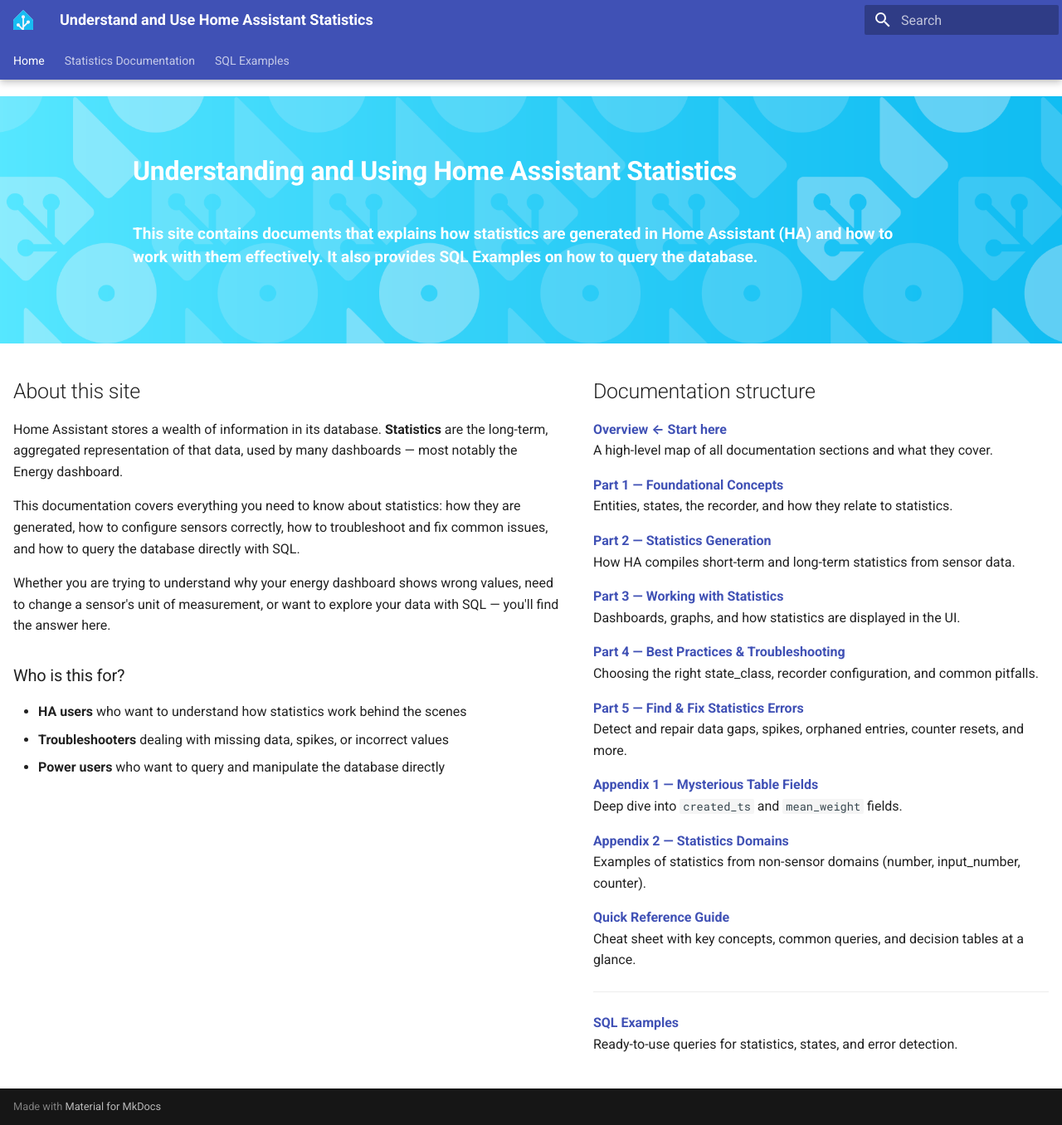
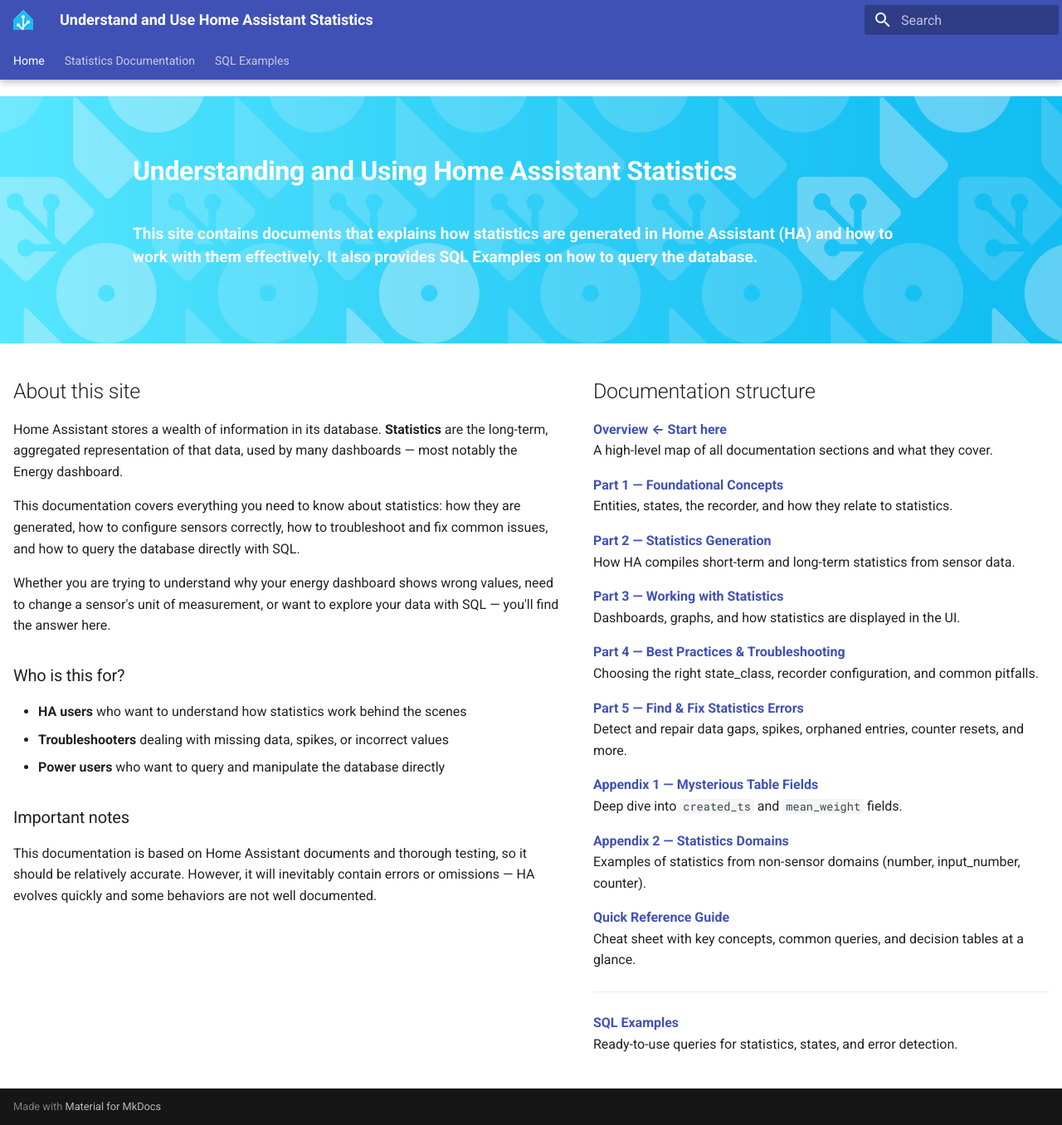
Before and after one commit to DrCoolzic/ha-statistics-doc, an MkDocs documentation site: the page built from docs/index.md, in a window 1280 px wide and 1356 px high. Shown: the whole window at 83% size. Built offline with MkDocs 1.6.1 and Material for MkDocs 9.7.7, drawn with Linux system fonts in a browser that asks for light colours.

Commit message:
Warning about doc

```diff
--- a/docs/index.md
+++ b/docs/index.md
@@ -32,6 +32,8 @@ hide:
       <li><strong>Troubleshooters</strong> dealing with missing data, spikes, or incorrect values</li>
       <li><strong>Power users</strong> who want to query and manipulate the database directly</li>
     </ul>
+    <h3>Important notes</h3>
+    <p>This documentation is based on Home Assistant documents and thorough testing, so it should be relatively accurate. However, it will inevitably contain errors or omissions — HA evolves quickly and some behaviors are not well documented.</p>
   </div>
   <div>
     <h2>Documentation structure</h2>
```
